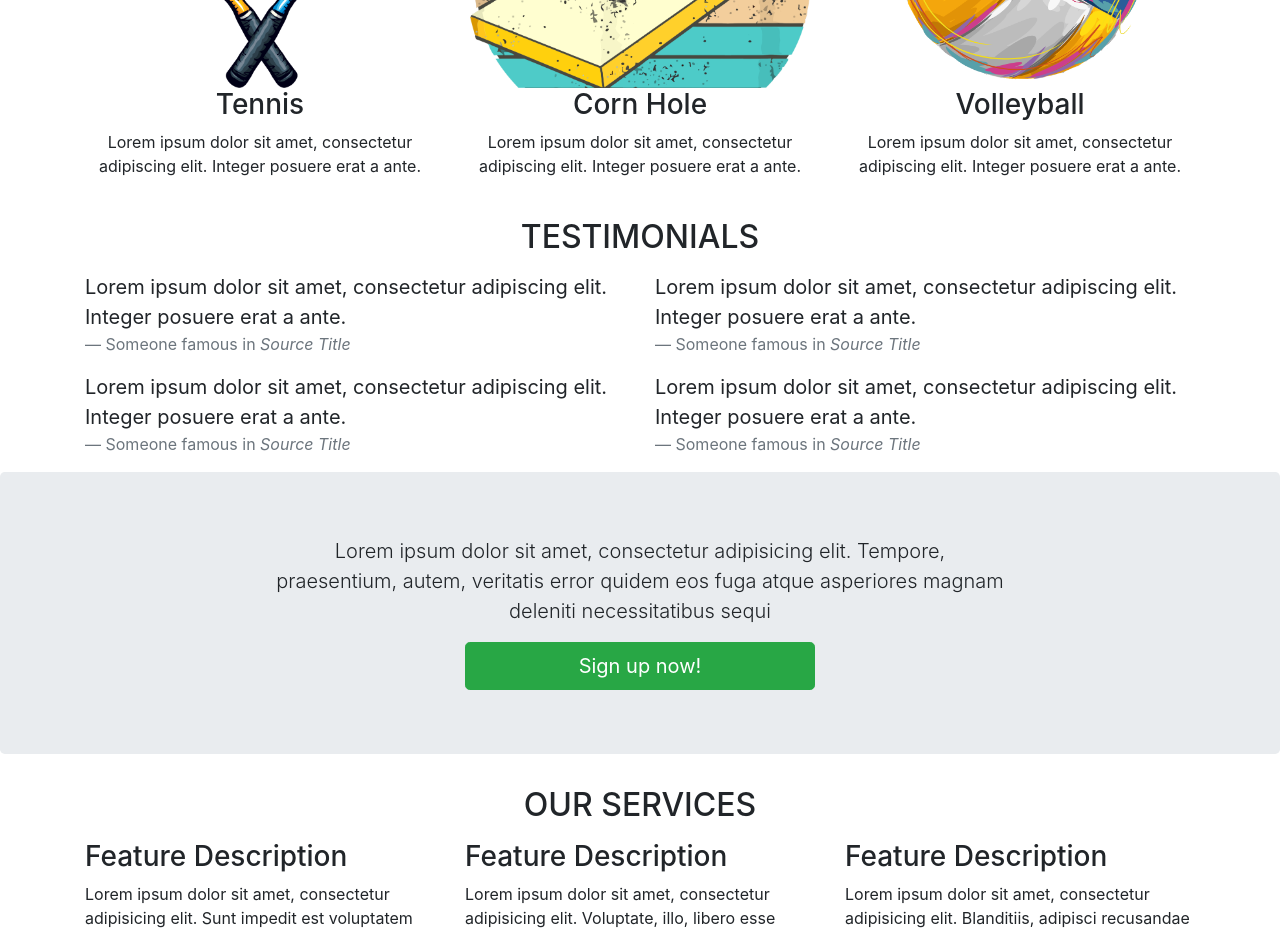
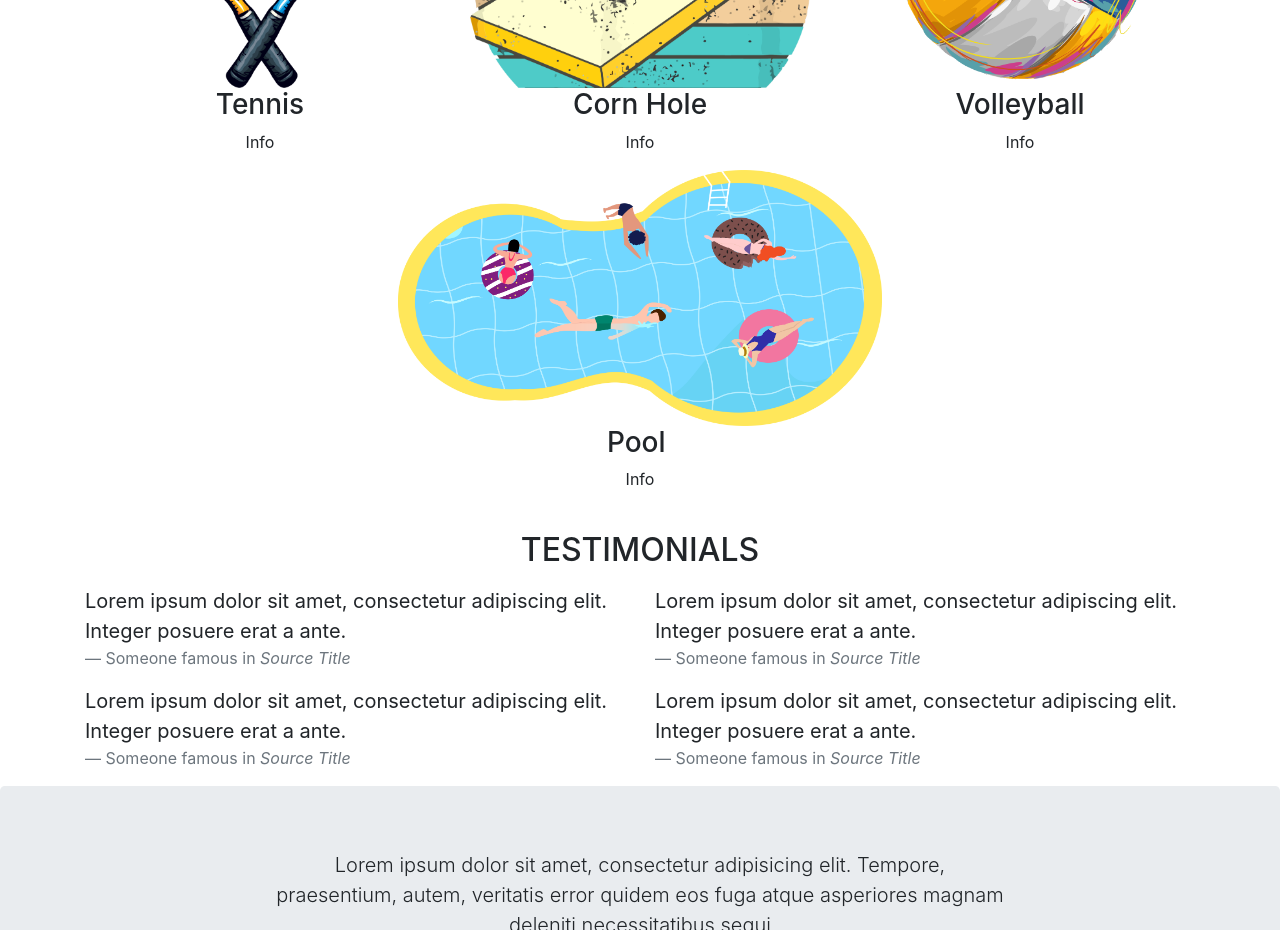
Before and after one commit to drunkship/Camino5k, a plain HTML site: page index.html in a window 1280 px wide. Shown: the part 1000-1930 px from the top of the page. Drawn offline with Linux system fonts and the light colour scheme.

Commit message:
added pool

```diff
--- a/index.html
+++ b/index.html
@@ -74,18 +74,24 @@
           <div class="col-lg-4 col-md-6 col-sm-12 text-center">
             <img class="rounded" alt="140x140" style="width:; height: 256px;" src="images/Tennis.png" data-holder-rendered="true">
             <h3>Tennis</h3>
-            <p>Lorem ipsum dolor sit amet, consectetur adipiscing elit. Integer posuere erat a ante.</p>
+            <p>Info</p>
           </div>
           <div class="col-lg-4 col-md-6 col-sm-12 text-center">
             <img class="rounded" alt="140x140" style="width:; height: 256px;" src="images/CornHole.png" data-holder-rendered="true">
             <h3>Corn Hole</h3>
-            <p>Lorem ipsum dolor sit amet, consectetur adipiscing elit. Integer posuere erat a ante.</p>
+            <p>Info</p>
           </div>
           <div class="col-lg-4 col-md-6 col-sm-12 text-center">
             <img class="rounded" alt="140x140" style="width:; height: 256px;" src="images/Volleyball.png" data-holder-rendered="true">
             <h3>Volleyball</h3>
-            <p>Lorem ipsum dolor sit amet, consectetur adipiscing elit. Integer posuere erat a ante.</p>
+            <p>Info</p>
           </div>
+			     <div class="col-lg-12 col-md-12 col-sm-12 text-center">
+            <img class="rounded" alt="140x140" style="width:; height: 256px;" src="images/Pool.png" data-holder-rendered="true">
+            <h3>Pool&nbsp;</h3>
+            <p>Info</p>
+          </div>
+
         </div>
         <div class="row">
           <div class="col-sm-12 mt-4 mb-2 text-center">
```
Also changed, not shown: images/Pool.png (added), 1 other file.
